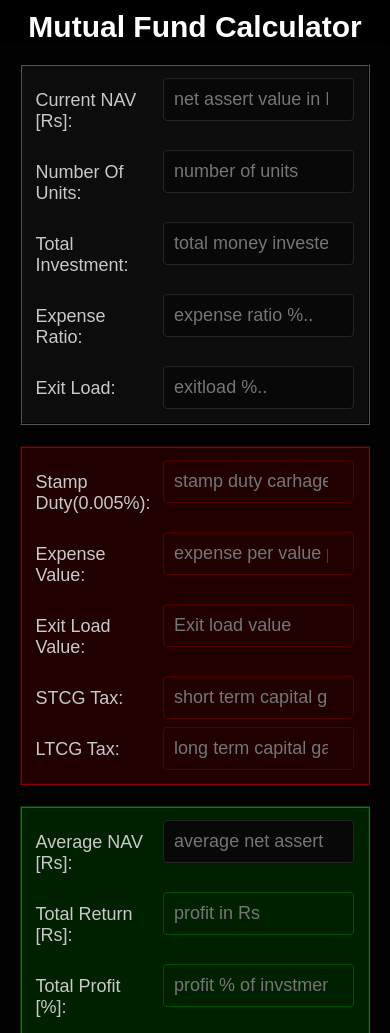
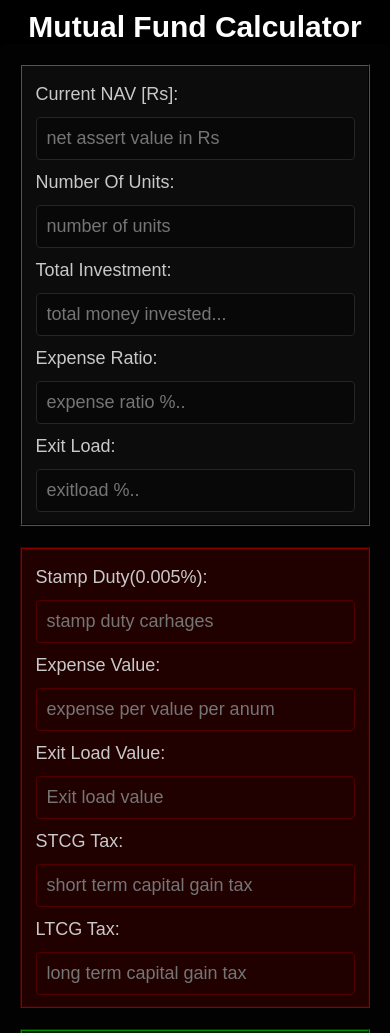
Before and after one commit to ntoolz/mfcalc, a plain HTML site: page index.html in a window 390 px wide. Shown: the top 1033 px of the page. Drawn offline with Linux system fonts and the light colour scheme.

Commit message:
Update app.css

```diff
--- a/app.css
+++ b/app.css
@@ -4,12 +4,13 @@
 
 body {
     margin: auto;
-    max-width: 800px;
+    max-width: 700px;
     font-family: Arial;
     font-size: 18px;
     background-color:#000000;
     color: #c9c9c9;
 }
+
 .apptitle{
   font-size: 30px;
   color: #FFF;
@@ -67,13 +68,13 @@ input[type=submit]:hover {
 
 .col-label {
     float: left;
-    width: 40%;
+    width: 25%;
     margin-top: 6px;
 }
 
 .col-field {
     float: left;
-    width: 60%;
+    width: 75%;
     margin-top: 6px;
 }
 
@@ -116,10 +117,9 @@ input[type=submit]:hover {
 
 
 /* Responsive layout - when the screen is less than 600px wide, make the two columns stack on top of each other instead of next to each other */
-@media screen and (max-width: 300px) {
-
-    .col-25,
-    .col-75,
+@media screen and (max-width: 600px) {
+    .col-label,
+    .col-field,
     input[type=submit] {
         width: 100%;
         margin-top: 0;
```
